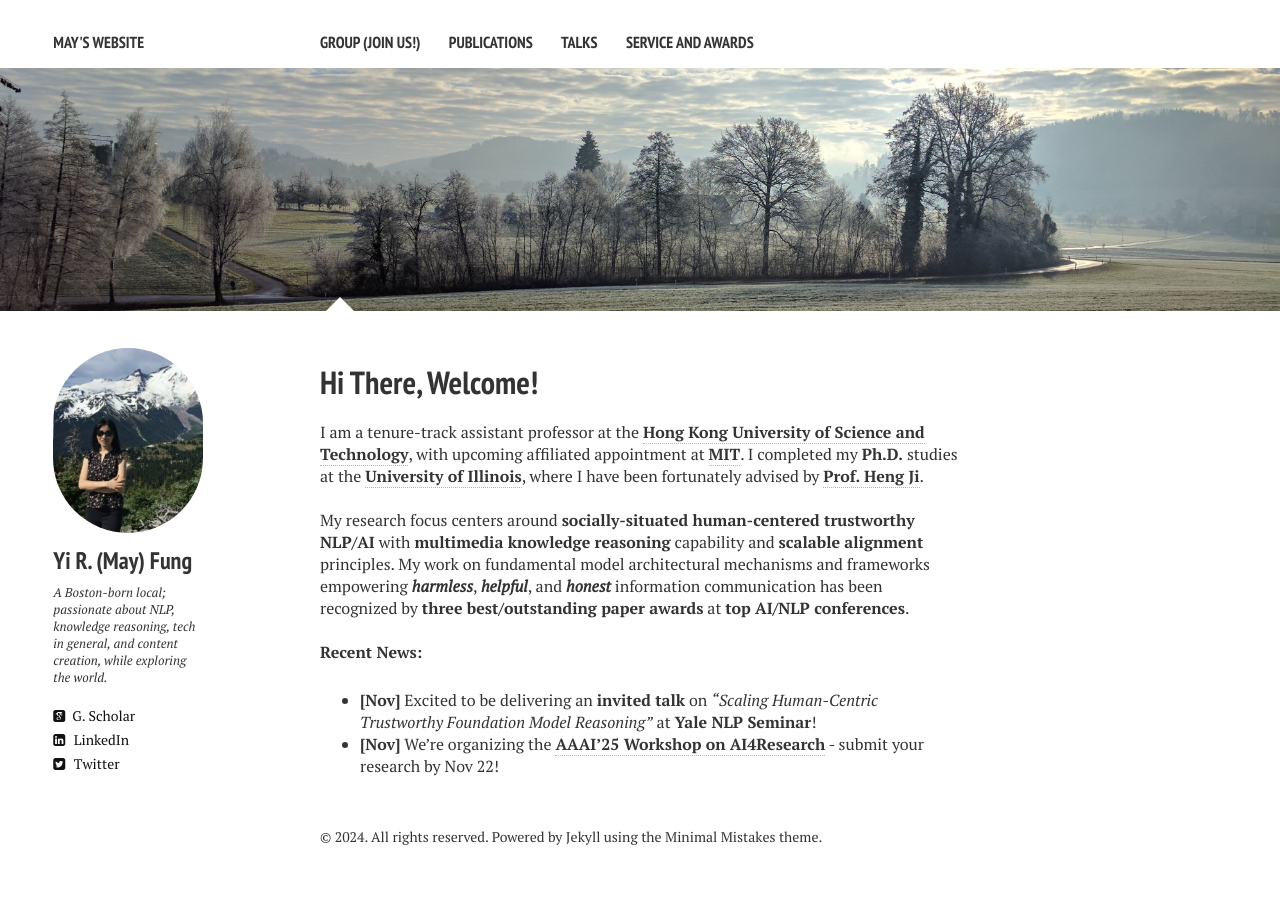
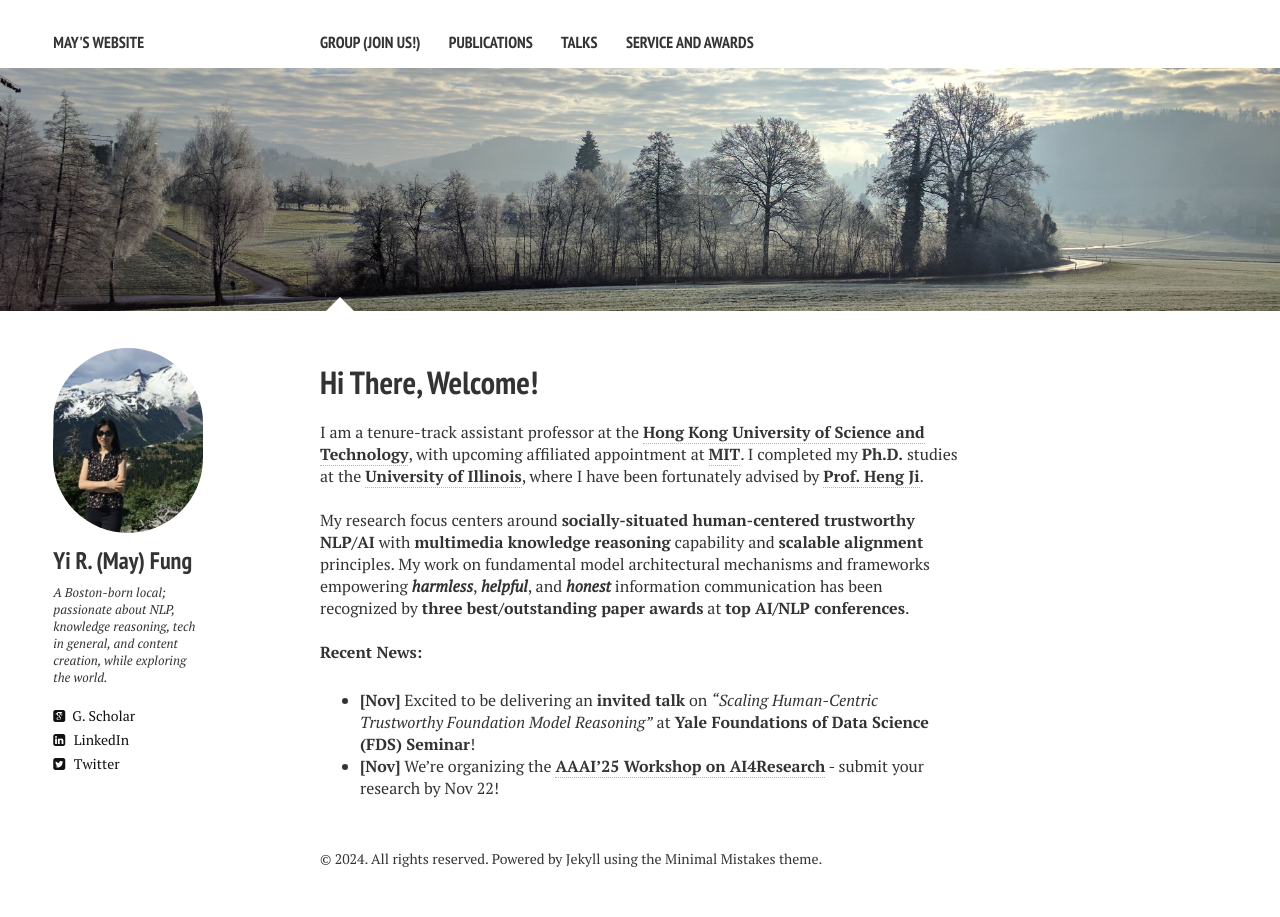
Before and after one commit to mayrfung/mayrfung.github.io, a Jekyll site: the page built from index.md, in a window 1280 px wide. Built offline with Jekyll 4.4.1, drawn with Linux system fonts in a browser that asks for light colours; nearby versions of some CDN libraries.

Commit message:
Update index.md

```diff
--- a/index.md
+++ b/index.md
@@ -13,5 +13,5 @@ My research focus centers around <b>socially-situated human-centered trustworthy
 
 <br>
 <b>Recent News:</b>
-* <b>[Nov]</b> Excited to be delivering an <b>invited talk</b> on <i>"Scaling Human-Centric Trustworthy Foundation Model Reasoning"</i> at <b>Yale NLP Seminar</b>!
+* <b>[Nov]</b> Excited to be delivering an <b>invited talk</b> on <i>"Scaling Human-Centric Trustworthy Foundation Model Reasoning"</i> at <b>Yale Foundations of Data Science (FDS) Seminar</b>!
 * <b>[Nov]</b> We're organizing the  <a href="https://sites.google.com/view/ai4research2024" target="_blank"><b>AAAI'25 Workshop on AI4Research</b></a> - submit your research by Nov 22!
```
